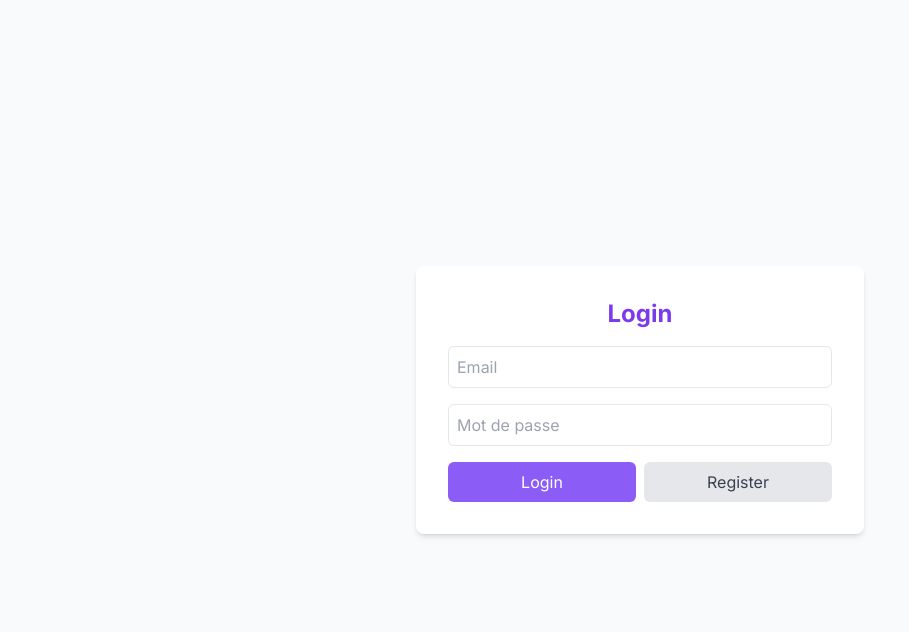
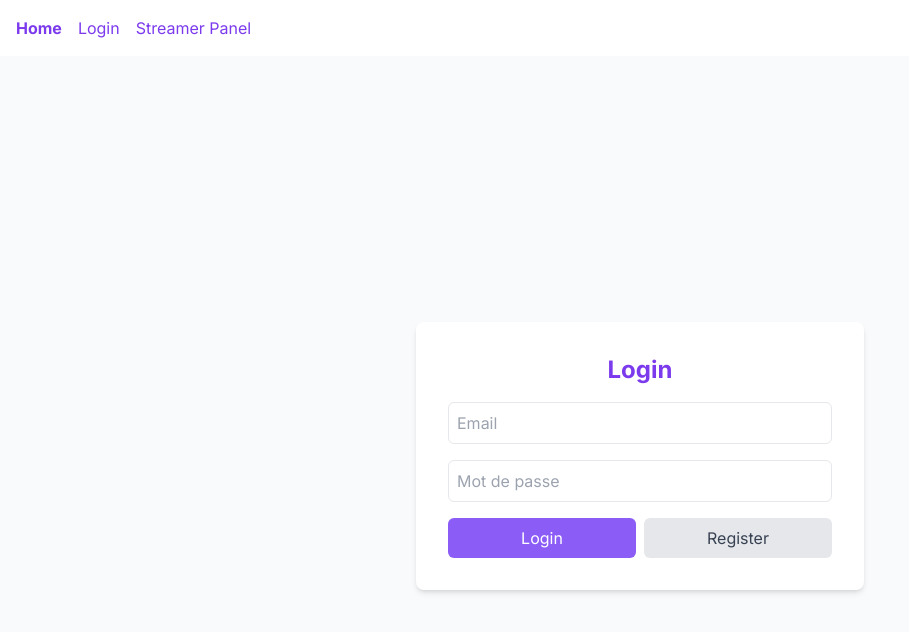
Before and after one commit to abou-cell/livewebmoon, a React (Vite) app: page /login in a window 1280 px wide. Shown: the top 632 px of the page, without its empty margins (0-909 px from the left). Built offline with nearby package versions, Linux system fonts and the light colour scheme; no server answers; the HTML template or start-up script is replaced by a standard one.

Commit message:
Integrate Navbar globally and clean up Home component

```diff
--- a/src/App.js
+++ b/src/App.js
@@ -5,6 +5,7 @@ import Dashboard from "./components/Dashboard";
 import StreamerPanel from "./components/StreamerPanel";
 import StreamPlayer from "./components/StreamPlayer";
 import Home from "./components/Home";
+import Navbar from "./components/Navbar";
 
 const PrivateRoute = ({ children }) => {
   const { user, loading } = useAuth();
@@ -21,6 +22,7 @@ function App() {
   return (
     <AuthProvider>
       <BrowserRouter>
+        <Navbar />
         <Routes>
           <Route path="/login" element={<Login />} />
           <Route path="/" element={<Home />} />
--- a/src/components/Home.js
+++ b/src/components/Home.js
@@ -1,5 +1,4 @@
 import { Link } from "react-router-dom";
-import Navbar from "./Navbar";
 
 const mockStreams = [
   {
@@ -17,7 +16,6 @@ const mockStreams = [
 const Home = () => {
   return (
     <div className="min-h-screen flex flex-col">
-      <Navbar />
       <section className="flex flex-col items-center justify-center text-center py-16 bg-gray-50">
         <h1 className="text-4xl font-bold text-violet-600 mb-4">LiveWebMoon</h1>
         <p className="mb-8 text-lg">Explore live streams from around the world.</p>
```
